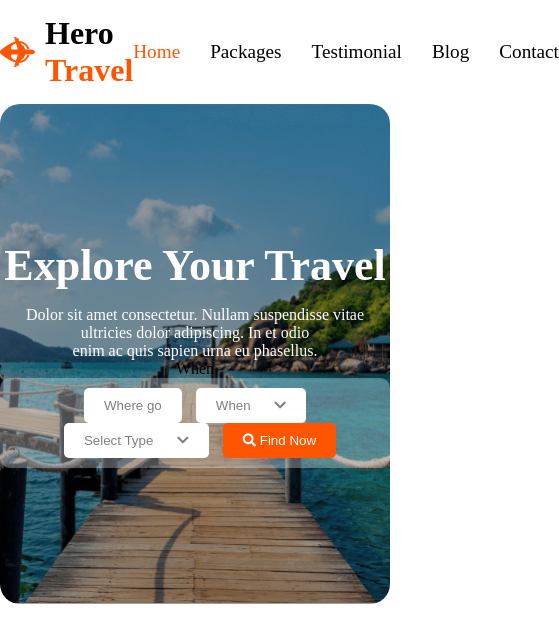
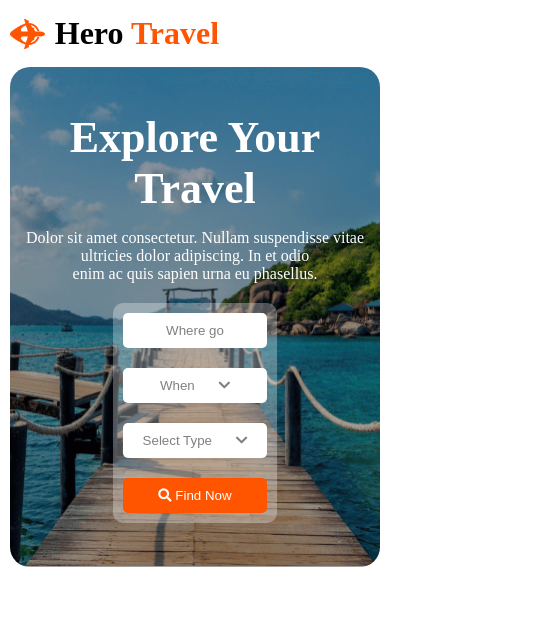
Before and after one commit to rifat-mahmudul/Travel-website-design, a plain HTML site: page index.html in a window 390 px wide. Shown: the whole page, 559 px wide, since content can reach past the window. Drawn offline with Linux system fonts and the light colour scheme.

Commit message:
responsive header and home section added

```diff
--- a/Style/desktop.css
+++ b/Style/desktop.css
@@ -15,6 +15,16 @@ nav{
     align-items: center;
     max-width: 1150px;
     margin: 0 auto;
+}
+
+.nav-icon{
+    display: none;
+}
+
+
+.nav-icon i{
+    font-size: 30px;
+    font-weight: bold;
 }
 
 .logo-div{
@@ -99,6 +109,7 @@ nav ul li a:hover{
 .home-container-text p{
     color: white;
     font-size: 1em;
+    margin-bottom: 20px;
 }
 
 .home-container-option{
@@ -115,6 +126,11 @@ nav ul li a:hover{
     cursor: pointer;
 }
 
+.home-container-btn{
+    display: flex;
+    gap: 20px;
+}
+
 .arrow-btn{
     background-color: white;
     color: gray;
@@ -127,19 +143,10 @@ nav ul li a:hover{
 .find-btn{
     background-color: rgb(255, 84, 0);
     color: white;
-    margin-left: 10px;
     transition: 0.5s;
 }
 
 .find-btn:hover{
     background-color: rgb(210, 72, 4);
 }
-
-.btn-3{
-    margin-left: 10px;
-}
-
-.btn-2{
-    margin-left: 10px;
-}
 /* home section end */
--- a/Style/mobile.css
+++ b/Style/mobile.css
@@ -0,0 +1,30 @@
+.hide{
+    display: none;
+}
+/* header section start */
+nav{
+    width: 95%;
+}
+
+.nav-icon{
+    display: block;
+}
+
+.home-container{
+    width: 95%;
+}
+
+.home-container-btn{
+    display: flex;
+    flex-direction: column;
+    margin-left: 0;
+    gap: 20px;
+}
+nav ul li{
+    display: none;
+}
+
+.btn-3{
+    margin: 0px;
+}
+/* header seciton end */
--- a/index.html
+++ b/index.html
@@ -9,7 +9,7 @@
     <link rel="stylesheet" href="https://cdnjs.cloudflare.com/ajax/libs/font-awesome/5.15.4/css/all.min.css" integrity="sha512-1ycn6IcaQQ40/MKBW2W4Rhis/DbILU74C1vSrLJxCq57o941Ym01SwNsOMqvEBFlcgUa6xLiPY/NS5R+E6ztJQ==" crossorigin="anonymous" referrerpolicy="no-referrer" />
 
     <!-- css file link here -->
-    <link rel="stylesheet" href="Style/mobile.css">
+    <link rel="stylesheet" href="Style/mobile.css" media="only screen and (max-width:576px)">
     <link rel="stylesheet" href="Style/tablet.css">
     <link rel="stylesheet" href="Style/desktop.css">
 
@@ -32,6 +32,10 @@
                 <li><a href="#home">Contact</a></li>
             </ul>
 
+            <div class="nav-icon">
+                <i class="fas fa-bars"></i>
+            </div>
+
         </nav>
     </header>
 
@@ -47,7 +51,7 @@
                         <h1>Explore Your Travel</h1>
                         <p>Dolor sit amet consectetur. Nullam suspendisse vitae ultricies dolor adipiscing. In et odio<br>enim ac quis sapien urna eu phasellus.</p>
                     </div>
-                    When
+
                     <div class="home-container-option">
                         <div class="home-container-btn">
                             <button class="arrow-btn">Where go</button>
```
